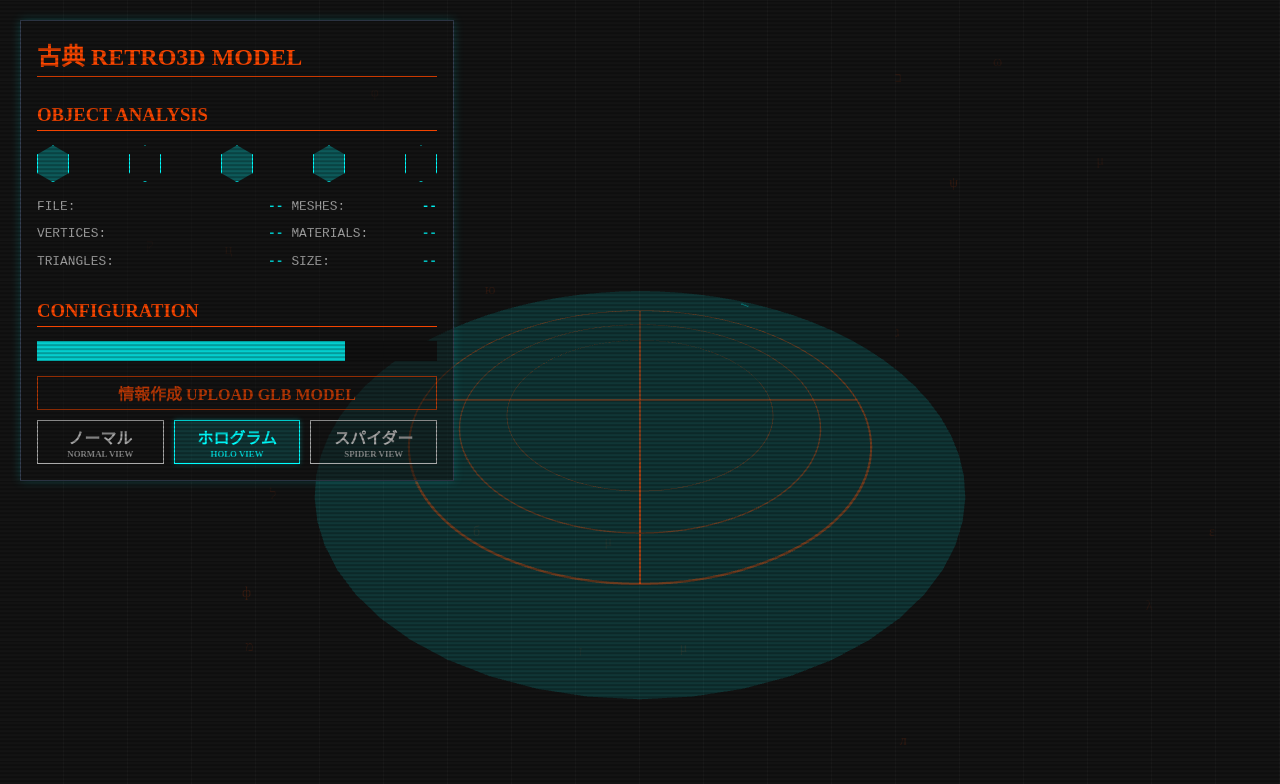
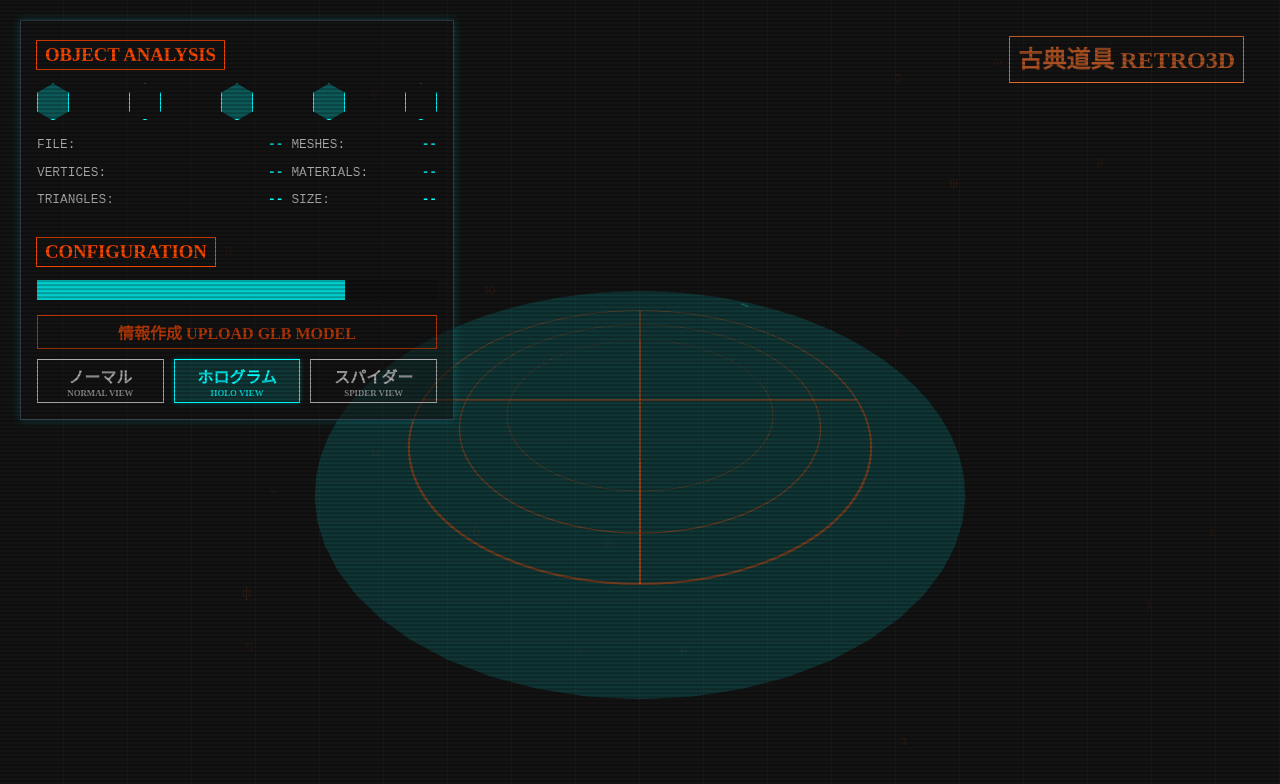
Before and after one commit to valjalla/retro3d, a Next.js app: page / in a window 1280 px wide. Shown: the top 784 px of the page. Built offline with nearby package versions, Linux system fonts and the light colour scheme; no server answers.

Commit message:
this looks ok

```diff
--- a/app/3d.tsx
+++ b/app/3d.tsx
@@ -266,11 +266,12 @@ export default function ModelViewer() {
       <div ref={mountRef} id="interface-plane" />
       <XEnoScript />
       <div className="grid-lines" />
+
+      <div id="interface-name">
+        <h1 id="interface-title" className="animate-warning-blink">古典道具 RETRO3D</h1>
+      </div>
+
       <div id="interface-panel">
-        <div className="content-group">
-          <h1 id="interface-title">古典 RETRO3D MODEL</h1>
-        </div>
-
         <div className="content-group">
           <h3>OBJECT ANALYSIS</h3>
           <HEXAgrid />
--- a/app/globals.css
+++ b/app/globals.css
@@ -6,6 +6,8 @@
   --negro: #0a0a0a;
   --azul: #00ffff;
   --naranja: #ff4800;
+  --pera: #ee6d2b;
+
   --gris: #aaaaaa;
   --steel: #364153;
 
@@ -39,14 +41,21 @@ main {
   font-family: var(--font-times);
 }
 
-h1,
-h2,
-h3 {
-  border-bottom: 1px solid var(--naranja);
-  padding-bottom: 0.25rem;
+h1 {
   margin-bottom: 0.25rem;
   margin-top: 0.25rem;
   font-family: var(--font-times);
+  text-align: end;
+}
+
+h2,
+h3 {
+  outline: 1px solid var(--naranja);
+  padding: 0.2rem 0.5rem;
+  margin-bottom: 0.25rem;
+  margin-top: 0.25rem;
+  font-family: var(--font-times);
+  width: fit-content;
 }
 
 h1:hover,
@@ -168,11 +177,24 @@ body::after {
   box-shadow: 0 0 10px rgba(0, 255, 255, 0.2);
 }
 
+#interface-name {
+  position: absolute;
+  top: 20px;
+  right: 20px;
+  font-size: 1.5rem;
+  color: var(--pera);
+  z-index: 20;
+  margin: 1rem;
+  border: 1px solid var(--pera);
+}
+
 #interface-title {
   font-size: 1.5rem;
   padding-top: 0rem;
   margin-top: 0;
   margin-bottom: 0.2rem;
+  outline: 1px solid var(--);
+  padding: 0.2rem 0.5rem;
 }
 
 #interface-mode-buttons {
--- a/app/helpers.tsx
+++ b/app/helpers.tsx
@@ -105,7 +105,7 @@ export function ScrollTXsT({ text }: { text: string }) {
     const textElement = textRef.current;
     if (!container || !textElement) return;
 
-    const ROUNDING_BUFFER = 2
+    const ROUNDING_BUFFER = 2;
     const textWidth = textElement.scrollWidth - 10;
     const containerWidth = container.clientWidth;
     const hasOverflow = textWidth > containerWidth + ROUNDING_BUFFER;
```
